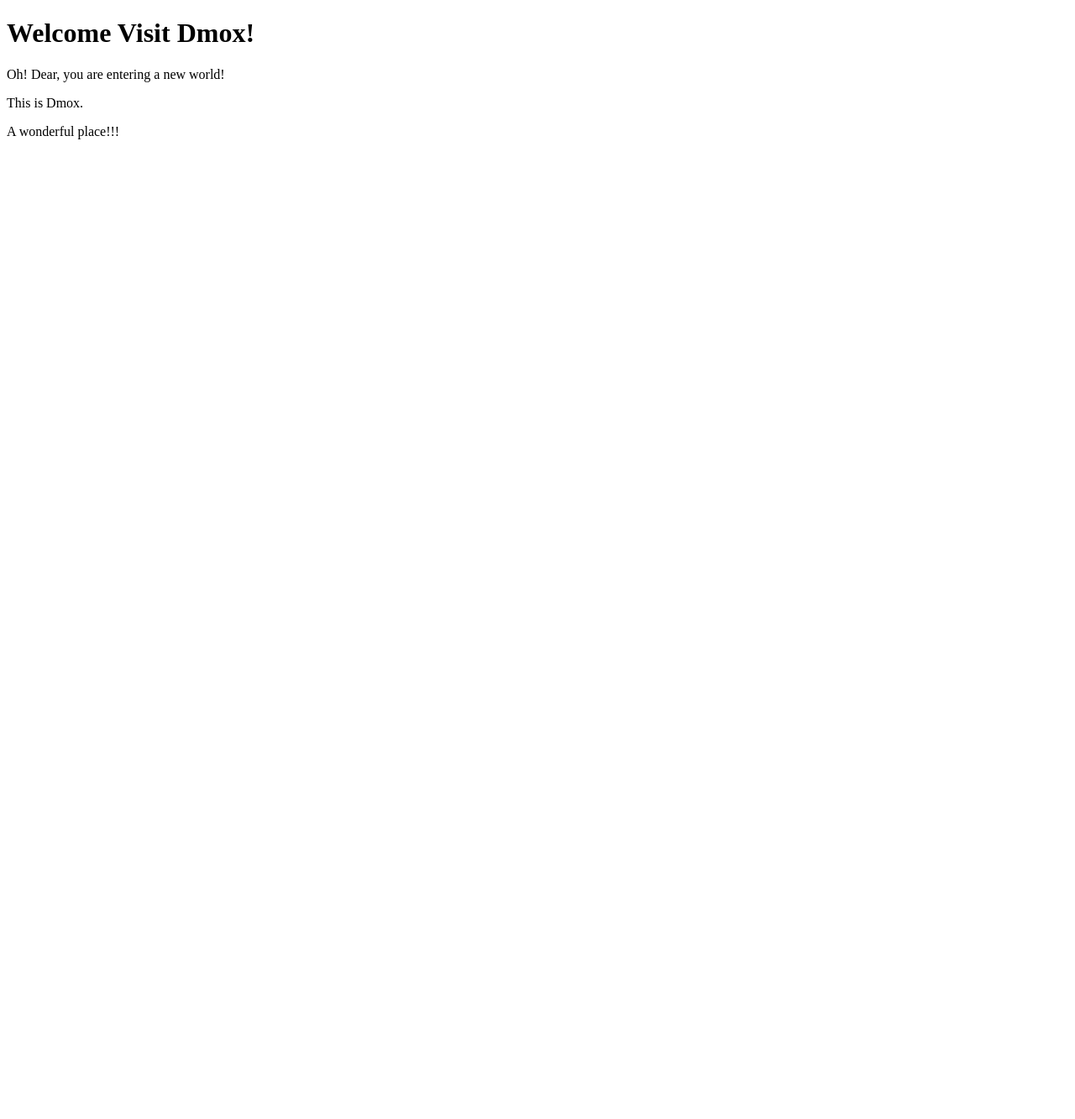
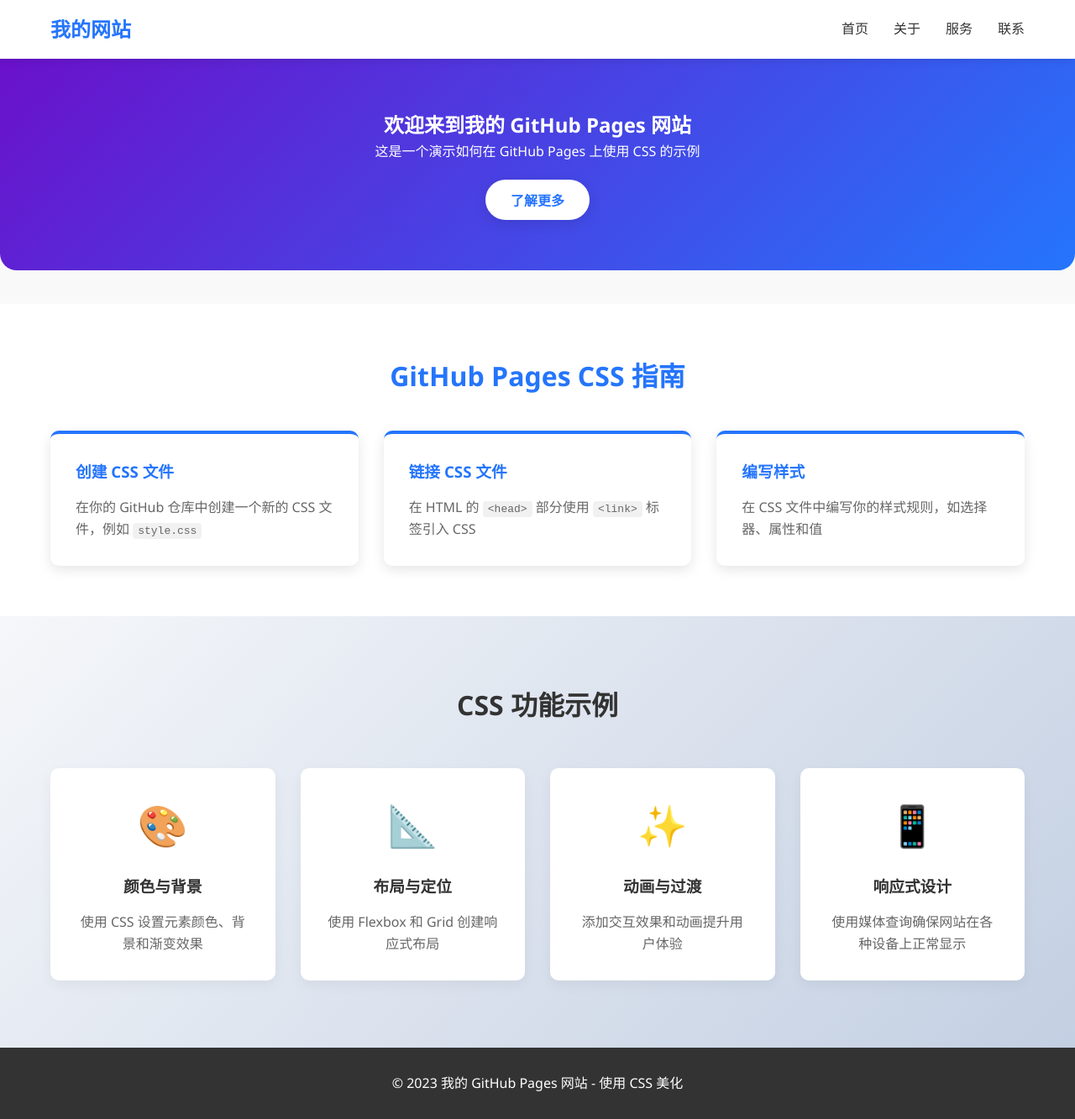
Before and after one commit to zm420112805-glitch/dmox, a plain HTML site: page index.html in a window 1280 px wide. Shown: the whole page at 84% size. Before the commit the page ends 800 px from the top, so only its background shows below. Drawn offline with Linux system fonts and the light colour scheme.

Commit message:
Update index.html

```diff
--- a/index.html
+++ b/index.html
@@ -1,12 +1,115 @@
 <!DOCTYPE html>
-<html>
+<html lang="zh-CN">
 <head>
-    <title>Dmox</title>
+    <meta charset="UTF-8">
+    <meta name="viewport" content="width=device-width, initial-scale=1.0">
+    <title>我的 GitHub Pages 网站</title>
+    <link rel="stylesheet" href="style.css">
+    <style>
+        /* 内联样式示例 */
+        .welcome-section {
+            background: linear-gradient(135deg, #6a11cb 0%, #2575fc 100%);
+            color: white;
+            padding: 60px 20px;
+            text-align: center;
+            margin-bottom: 40px;
+            border-radius: 0 0 20px 20px;
+        }
+    </style>
 </head>
 <body>
-    <h1>Welcome Visit Dmox!</h1>
-    <p>Oh! Dear, you are entering a new world!</p>
-    <p>This is Dmox.</p>
-    <p>A wonderful place!!!</p>
+    <header>
+        <nav class="navbar">
+            <div class="nav-container">
+                <h1 class="nav-logo">我的网站</h1>
+                <ul class="nav-menu">
+                    <li><a href="#home">首页</a></li>
+                    <li><a href="#about">关于</a></li>
+                    <li><a href="#services">服务</a></li>
+                    <li><a href="#contact">联系</a></li>
+                </ul>
+            </div>
+        </nav>
+    </header>
+
+    <main>
+        <section class="welcome-section">
+            <h1>欢迎来到我的 GitHub Pages 网站</h1>
+            <p>这是一个演示如何在 GitHub Pages 上使用 CSS 的示例</p>
+            <button class="cta-button">了解更多</button>
+        </section>
+
+        <section class="content-section">
+            <div class="container">
+                <h2>GitHub Pages CSS 指南</h2>
+                <div class="cards-container">
+                    <div class="card">
+                        <h3>创建 CSS 文件</h3>
+                        <p>在你的 GitHub 仓库中创建一个新的 CSS 文件，例如 <code>style.css</code></p>
+                    </div>
+                    <div class="card">
+                        <h3>链接 CSS 文件</h3>
+                        <p>在 HTML 的 <code>&lt;head&gt;</code> 部分使用 <code>&lt;link&gt;</code> 标签引入 CSS</p>
+                    </div>
+                    <div class="card">
+                        <h3>编写样式</h3>
+                        <p>在 CSS 文件中编写你的样式规则，如选择器、属性和值</p>
+                    </div>
+                </div>
+            </div>
+        </section>
+
+        <section class="features-section">
+            <div class="container">
+                <h2>CSS 功能示例</h2>
+                <div class="feature-grid">
+                    <div class="feature">
+                        <div class="feature-icon">🎨</div>
+                        <h3>颜色与背景</h3>
+                        <p>使用 CSS 设置元素颜色、背景和渐变效果</p>
+                    </div>
+                    <div class="feature">
+                        <div class="feature-icon">📐</div>
+                        <h3>布局与定位</h3>
+                        <p>使用 Flexbox 和 Grid 创建响应式布局</p>
+                    </div>
+                    <div class="feature">
+                        <div class="feature-icon">✨</div>
+                        <h3>动画与过渡</h3>
+                        <p>添加交互效果和动画提升用户体验</p>
+                    </div>
+                    <div class="feature">
+                        <div class="feature-icon">📱</div>
+                        <h3>响应式设计</h3>
+                        <p>使用媒体查询确保网站在各种设备上正常显示</p>
+                    </div>
+                </div>
+            </div>
+        </section>
+    </main>
+
+    <footer>
+        <div class="container">
+            <p>&copy; 2023 我的 GitHub Pages 网站 - 使用 CSS 美化</p>
+        </div>
+    </footer>
+
+    <script>
+        // 简单的交互效果
+        document.querySelector('.cta-button').addEventListener('click', function() {
+            alert('感谢您的关注！这是一个在 GitHub Pages 上使用 CSS 的示例。');
+        });
+
+        // 为卡片添加悬停效果
+        document.querySelectorAll('.card').forEach(card => {
+            card.addEventListener('mouseenter', function() {
+                this.style.transform = 'translateY(-5px)';
+            });
+
+            card.addEventListener('mouseleave', function() {
+                this.style.transform = 'translateY(0)';
+            });
+        });
+    </script>
 </body>
 </html>
```
